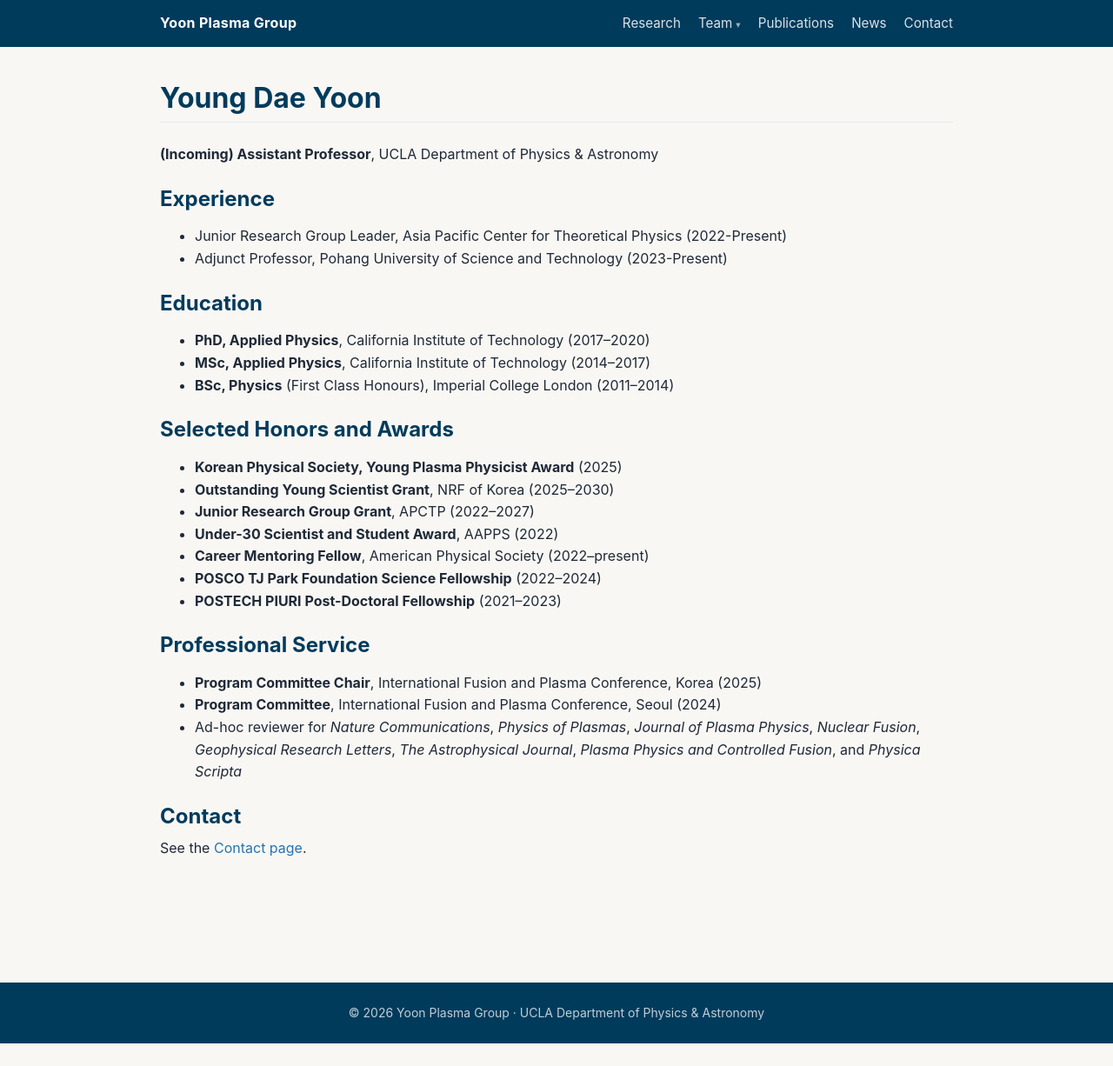
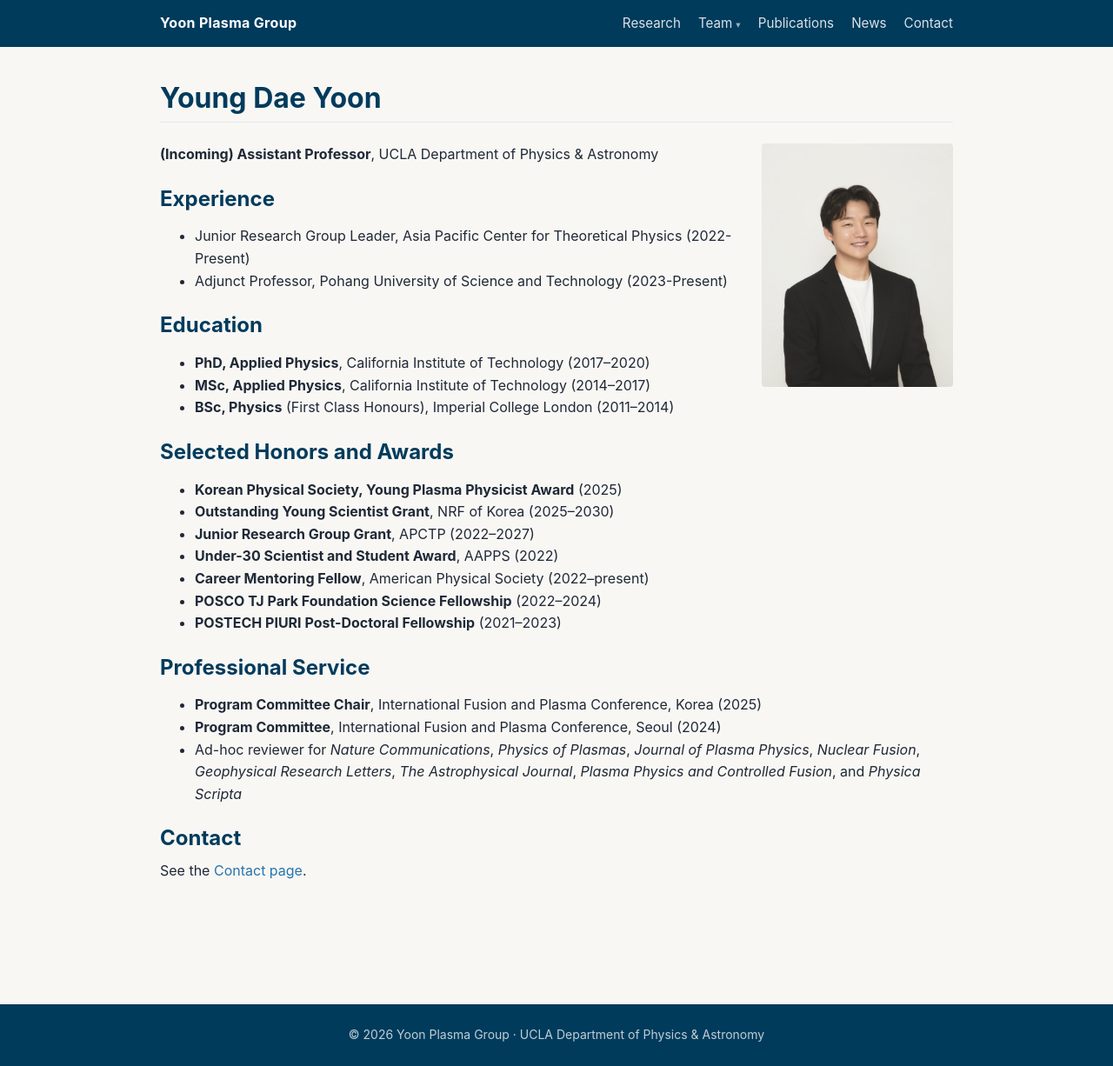
Before and after one commit to ydyoon93/yoonplasmagroup, a Jekyll site: the page built from team/pi.md, in a window 1280 px wide. Shown: the whole page at 87% size. Built offline with Jekyll 4.4.1, drawn with Linux system fonts in a browser that asks for light colours; before the commit the page ends 1200 px from its top, so only the background shows below that.

Commit message:
feat: add Subhasish Bag as 4th postdoc, add PI portrait
Subhasish Bag's APCTP profile photo is downloaded, resized to
600x800 / 80% JPEG (~95 KB) and a new _team/8-subhasish-bag.md
slots him as the 4th postdoc (no research description yet — user
to fill in).

The /team/pi/ page now shows Young Dae Yoon's portrait floated to
the right of the bio (220 px on desktop, max 40% of column width;
on mobile it un-floats and centers at 180 px). The actual portrait
file at assets/team/young-dae-yoon.jpg was supplied by the user
and resized to 628x800 / 80% JPEG (~40 KB).

```diff
--- a/_sass/_components.scss
+++ b/_sass/_components.scss
@@ -112,6 +112,15 @@
 .team-links { font-size: 0.8rem; }
 .team-links a { margin-right: 0.5rem; }
 
+// PI page portrait — floats right next to bio text
+.pi-photo {
+  float: right;
+  width: 220px;
+  max-width: 40%;
+  margin: 0 0 1rem 1.5rem;
+  border-radius: var(--radius-sm);
+}
+
 // Alumni list (no photos — name + title rendered inline)
 .alumni-list { list-style: none; padding: 0; margin: 0; }
 .alumni-item {
--- a/_sass/_responsive.scss
+++ b/_sass/_responsive.scss
@@ -43,4 +43,11 @@
     opacity: 0.7;
   }
   .nav-caret { display: none; }
+
+  .pi-photo {
+    float: none;
+    display: block;
+    width: 180px;
+    margin: 0 auto 1.5rem;
+  }
 }
--- a/team/pi.md
+++ b/team/pi.md
@@ -2,6 +2,8 @@
 title: Young Dae Yoon
 permalink: /team/pi/
 ---
+
+<img class="pi-photo" src="{{ '/assets/team/young-dae-yoon.jpg' | relative_url }}" alt="Young Dae Yoon">
 
 **(Incoming) Assistant Professor**, UCLA Department of Physics &amp; Astronomy
 
```
Also changed, not shown: _team/8-subhasish-bag.md (added, +7 -0 lines), assets/team/subhasish-bag.jpg (added), assets/team/young-dae-yoon.jpg (added).
